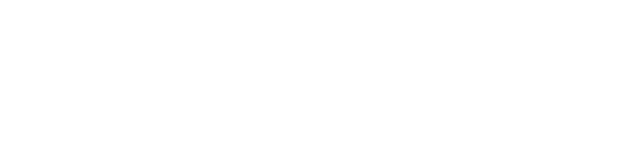
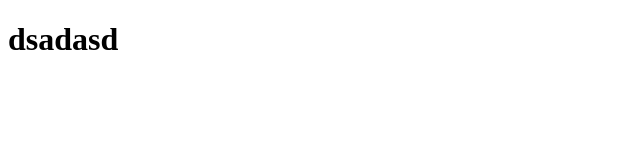
Before and after one commit to filipkyn/crap-portfolio, a plain HTML site: page index.html in a window 1280 px wide. Shown: the whole page, without its empty margins (0-640 px from the left). Drawn offline with Linux system fonts and the light colour scheme.

Commit message:
add index html

```diff
--- a/index.html
+++ b/index.html
@@ -7,6 +7,7 @@
   <meta http-equiv="X-UA-Compatible" content="ie=edge">
   <title>Crap porfolio</title>
 </head>
+<h1>dsadasd</h1>
 
 <body>
 
```
